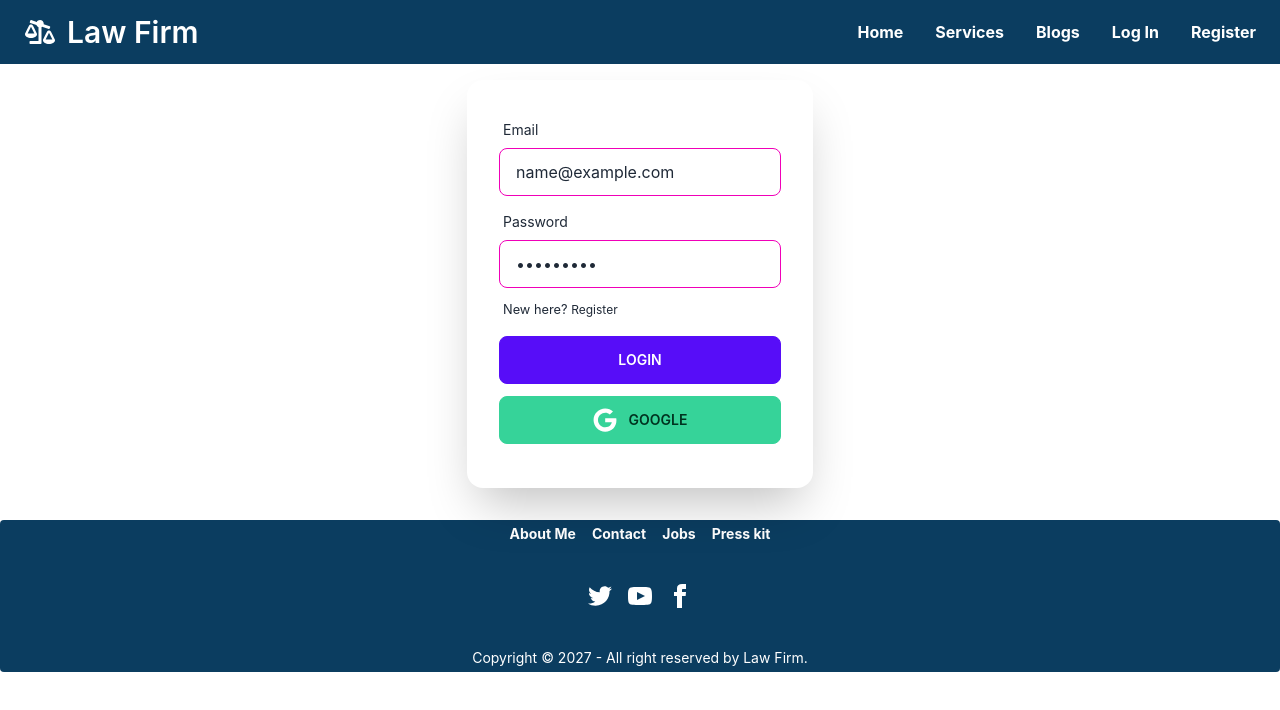
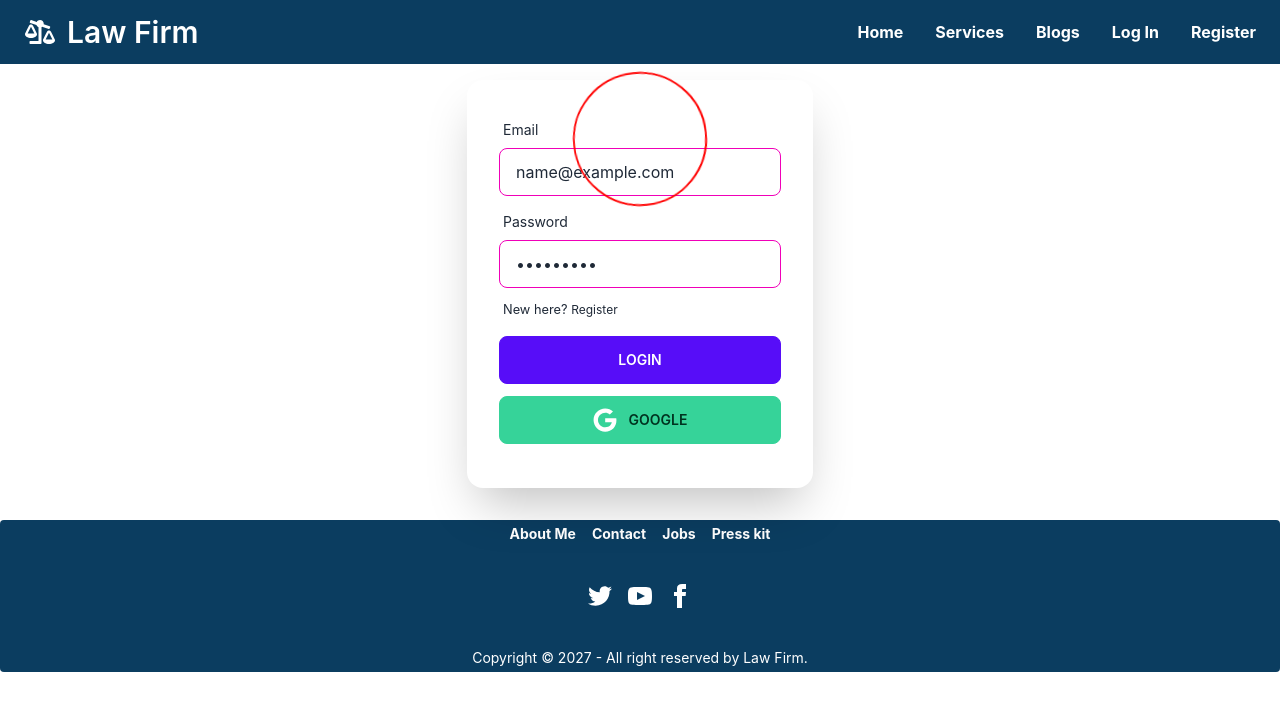
Before and after one commit to merazul-amin/law-firm-client, a React (Create React App) app: page /login in a window 1280 px wide. Both pictures are taken after typing "name@example.com", "Sample123" into the empty fields and a click on the button "LOGIN". Shown: the top 710 px of the page. Built offline with nearby package versions, Linux system fonts and the light colour scheme; no server answers.

Commit message:
login spinner added

```diff
--- a/src/components/Pages/LogIn/LogIn.js
+++ b/src/components/Pages/LogIn/LogIn.js
@@ -1,15 +1,17 @@
-import React, { useContext } from 'react';
+import React, { useContext, useState } from 'react';
 import { Link, useLocation, useNavigate } from 'react-router-dom';
 import { useForm } from 'react-hook-form';
 import { AuthContext } from '../../../contexts/UserContext/UserContext';
 import swal from 'sweetalert';
 import { FaGoogle, IconName } from "react-icons/fa";
+import Spinner from '../../SharedPages/Spinner/Spinner';
 
 const LogIn = () => {
     const { logIn, googleLogIn } = useContext(AuthContext);
     const location = useLocation();
     const from = location.state?.from?.pathname || '/';
     let navigate = useNavigate();
+    const [display, setDisplay] = useState('hidden');
 
     const {
         register,
@@ -21,9 +23,11 @@
         const { email, password } = details;
 
         if (email && password) {
+            setDisplay('flex');
             logIn(email, password)
                 .then((userCredential) => {
                     // Signed in
+                    setDisplay('none');
                     const user = userCredential.user;
                     const email = { email: user.email };
 
@@ -45,15 +49,16 @@
 
                 })
                 .catch((error) => {
-
+                    setDisplay('hidden');
                 });
         }
     }
     const handleGoogleLogIn = () => {
+        setDisplay('flex');
         googleLogIn()
             .then(res => {
+                setDisplay('hidden');
                 const user = res.user;
-
                 const email = { email: user.email };
 
                 //handle jwt token
@@ -70,11 +75,17 @@
                         localStorage.setItem('token', data.token);
                     })
             })
-            .catch(err => console.log(err))
+            .catch(err => {
+                setDisplay('hidden');
+            })
     }
+
+
     return (
         <div>
-
+            <div className={`absolute w-[100%] z-10 ${display}  justify-center align-middle`}>
+                <Spinner></Spinner>
+            </div>
             <div className="hero">
                 <div className="hero-content flex-col lg:flex-row-reverse">
                     <div className="card flex-shrink-0 w-full  max-w-xl shadow-2xl bg-base-100">
--- a/src/components/Reviews/EditReview.js
+++ b/src/components/Reviews/EditReview.js
@@ -51,7 +51,6 @@
 
     return (
         <div>
-
             <form onSubmit={handleSubmit} className='shadow-lg border w-[90%] mx-auto my-10 p-6 rounded'>
                 <h1 className='text-center text-3xl font-bold'>Edit Your Review Review</h1>
 
```
